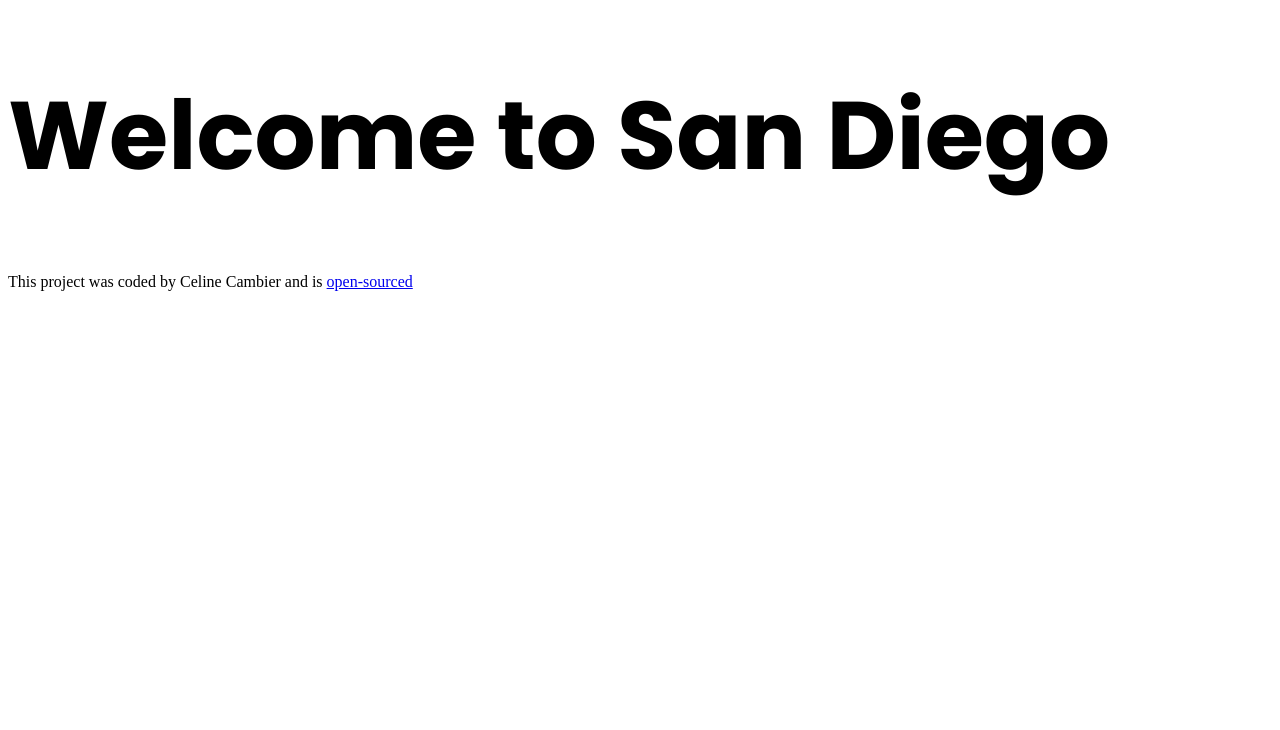
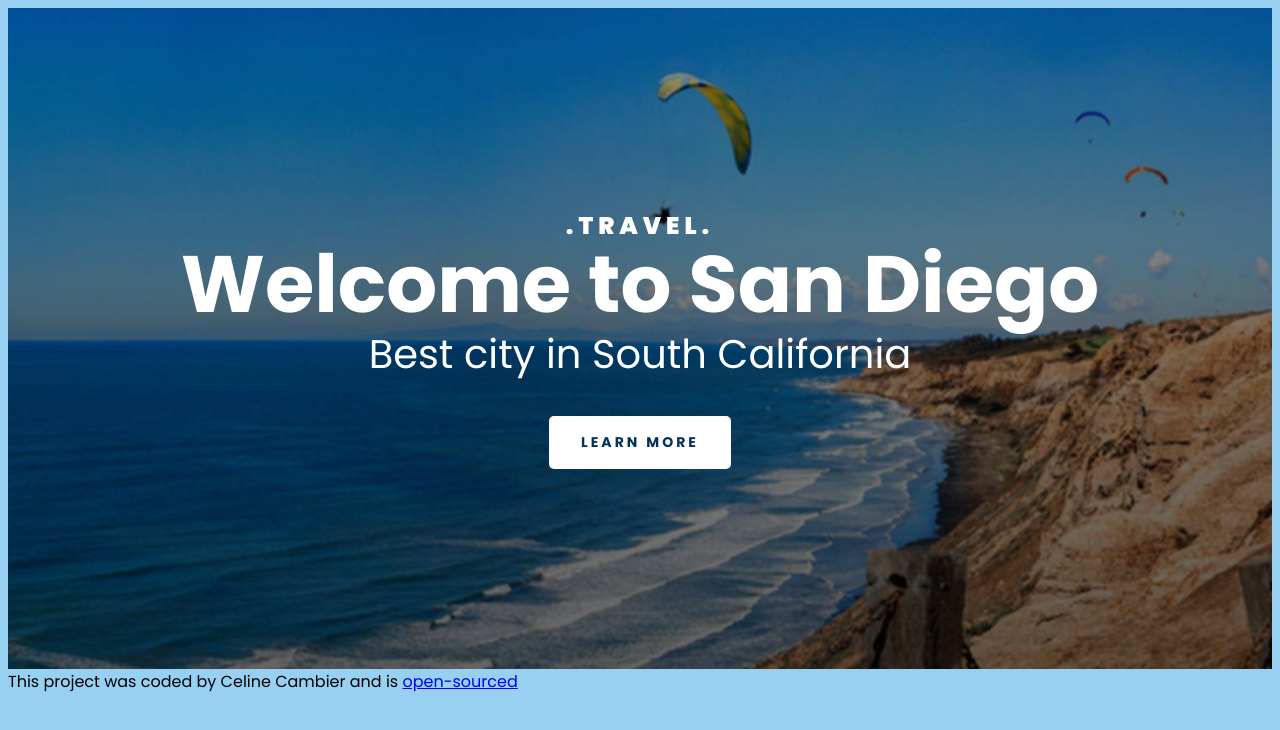
Before and after one commit to CelineCambier/San-Diego-travel-project, a plain HTML site: page index.html in a window 1280 px wide. Drawn offline with Linux system fonts and the light colour scheme.

Commit message:
Added the header of the landing page

```diff
--- a/index.html
+++ b/index.html
@@ -12,9 +12,17 @@
     <title>Welcome to San Diego</title>
 </head>
 <body>
-    <h1>Welcome to San Diego</h1>
-    <footer>
-        This project was coded by Celine Cambier and is <a href="https://github.com/CelineCambier/San-Diego-travel-project" target="_blank">open-sourced</a>
-    </footer>
+    <div class="container">
+        <header>
+            <h3>.TRAVEL.</h3>
+            <h1>Welcome to San Diego</h1>
+            <h2>Best city in South California</h2>
+            <a href="#more">Learn more</a>
+        </header>
+
+        <footer>
+            This project was coded by Celine Cambier and is <a href="https://github.com/CelineCambier/San-Diego-travel-project" target="_blank">open-sourced</a>
+        </footer>
+    </div>
 </body>
 </html>
--- a/src/styles.css
+++ b/src/styles.css
@@ -1,7 +1,74 @@
-h1 {
-    font-family: "Poppins", sans-serif;
-    font-style: normal;
+body {
+    font-family: 'Poppins', sans-serif;
+    background: #97d0f1;
+}
+
+.container {
+    max-width: 1400px;
+    margin: 0 auto;
+}
+
+header {
+    background-image: linear-gradient(rgba(0, 0, 0, 0.4), rgba(0, 0, 0, 0.6)),
+                        url('../images/SDViewPara.jpg');
+    background-repeat: no-repeat;
+    background-size: cover;
+    color: white;
+    text-align: center;
+    padding: 200px 0;
+}
+
+header h1 {
     font-weight: 700;
-    font-size: 96px;
-    line-height: 144px;
+    font-size: 80px;
+    line-height: 1;
+    margin: 0;
 }
+
+header h2 {
+    font-weight: 400;
+    font-size: 40px;
+    line-height: 1.5;
+    margin: 0;
+}
+
+header h3 {
+    font-weight: 900;
+    font-size: 24px;
+    line-height: 1.5;
+    letter-spacing: 5px;
+    margin: 0;
+}
+
+header a {
+    font-weight: 700;
+    font-size: 14px;
+    line-height: 1.5;
+    color: #02335C;
+    padding: 16px 32px;
+    margin-top: 32px;
+    display: inline-block;
+    letter-spacing: 3px;
+    text-decoration: none;
+    text-transform: uppercase;
+    background-color: white;
+    border-radius: 5px;
+}
+
+@media (max-width: 934px) {
+    header {
+        padding: 60px 0;
+    }
+
+    header h1 {
+        font-size: 48px;
+    }
+
+    header h2 {
+        font-size: 20px;
+    }
+
+    header h3 {
+        font-size: 12px;
+    }
+}
```
Also changed, not shown: images/SDViewPara.jpg (added).
